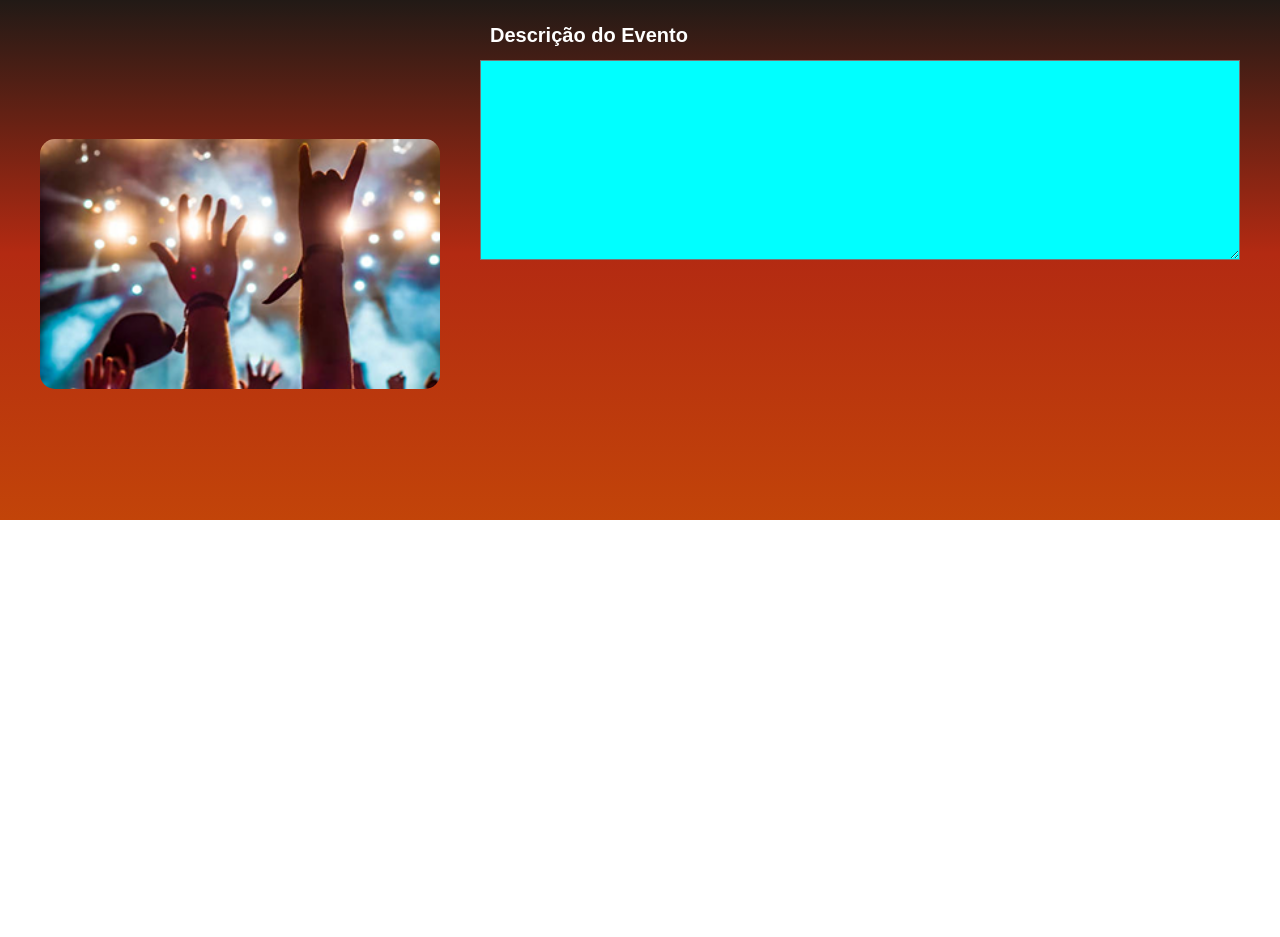
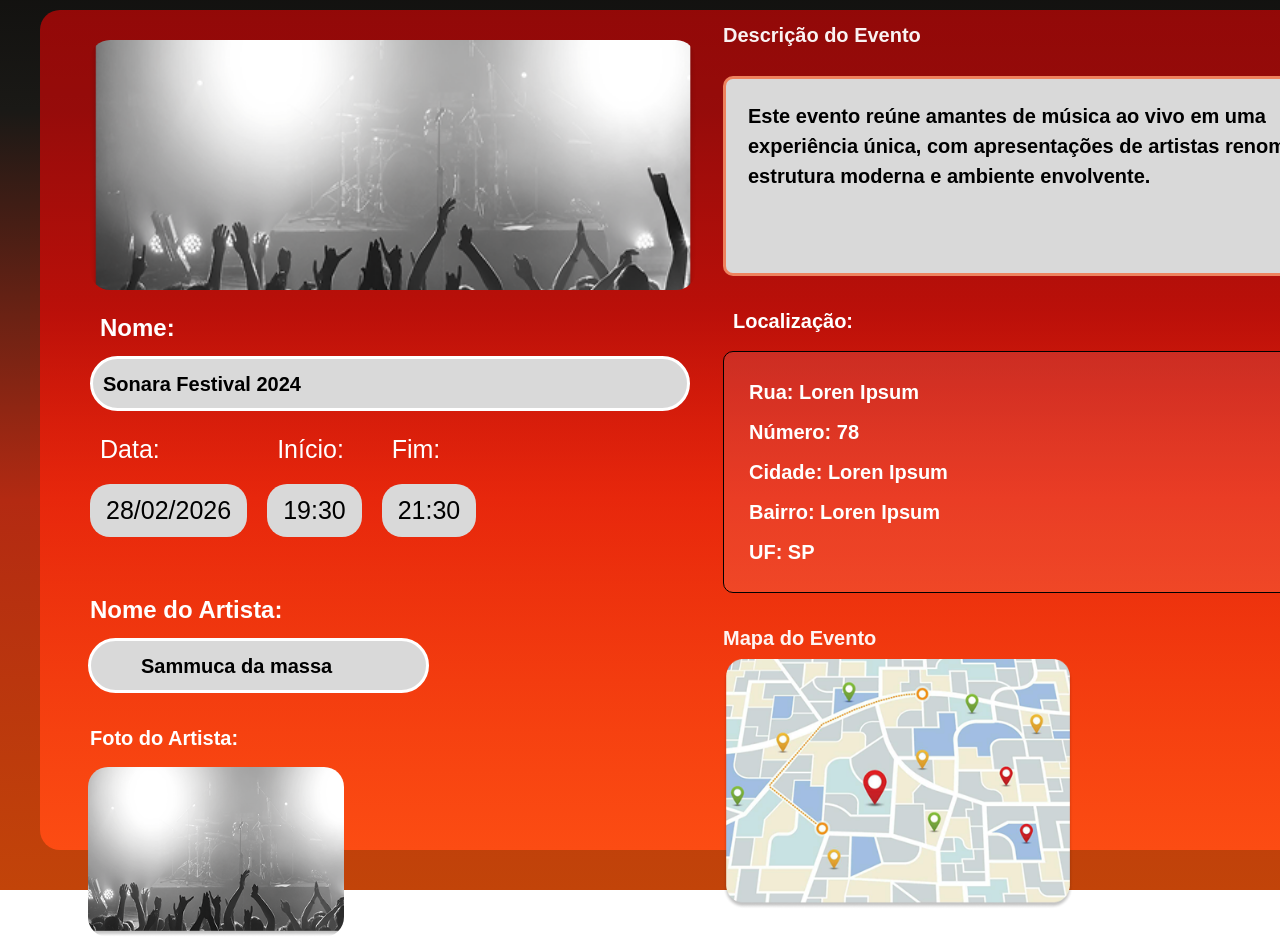
Before and after one commit to Pedro-Henrique-7/sonara, a React (Vite) app in the folder code/frontend/: page /sobreEvento in a window 1280 px wide. Shown: the part 280-1217 px from the top of the page. Before the commit the page ends 800 px from the top, so only its background shows below. Built offline with nearby package versions, Linux system fonts and the light colour scheme.

Commit message:
Tela sobre Evento finalizada

```diff
--- a/code/frontend/src/sobreEvento.css
+++ b/code/frontend/src/sobreEvento.css
@@ -3,28 +3,218 @@
   margin: 0;
   box-sizing: border-box;
 }
-main {
+
+.container-informacao {
+  width: 205%;
+  height: 105vh;
+  background: linear-gradient(to bottom, #ff00008a 36%, #fc4c13 100%);
+  display: flex;
+  justify-content: center;
+  border-radius: 20px;
+}
+.container-principal {
   display: grid;
   grid-template-columns: 1fr 1fr;
   gap: 40px;
   padding: 40px;
+  align-items: flex-start;
 }
 
-.descricao-input {
-  background-color: aqua;
-  height: 200px;
-  width: 760px;
-}
-
+/* IMAGEM */
 .container-foto {
-  position: relative;
   width: 100%;
-  max-width: 500px;
 }
 
 .container-foto img {
+  width: 606px;
+  height: 250px;
+  border-radius: 20px;
+  object-fit: cover;
+  margin-left: 50px;
+  margin-top: 30px;
+}
+
+/* TEXTO */
+.container-sobre {
   width: 100%;
+}
+
+.descricao-evento {
+  display: flex;
+  flex-direction: column;
+  gap: 10px;
+  margin-right: 20px;
+  margin-top: 10px;
+}
+
+.descricao-evento label {
+  font-weight: bold;
+  color: #fff;
+  font-size: 20px;
+}
+
+.descricao-evento section {
+  width: 100%;
+  height: 200px;
+  padding: 12px;
+  border-radius: 10px;
+  border: none;
+  resize: none;
+  font-size: 14px;
+  background-color: #d9d9d9;
+  border-style: solid;
+  border-color: #fc4d139d;
+}
+
+.descricao-evento section p {
+  color: #000;
+}
+
+.nome-evento {
+  margin-top: 300px;
+  margin-left: 50px;
+  width: 300px;
+}
+
+.nome-evento p {
+  font-size: 24px;
+  color: #fff;
+}
+
+.nome-evento section {
+  background-color: #d9d9d9;
+  border-style: solid;
+  border-radius: 50px;
+  height: 55px;
+  width: 200%;
+}
+
+.nome-evento section p {
+  font-size: 20px;
+  color: #000000;
+}
+
+.linha-info {
+  display: flex;
+  justify-content: space-between;
+  align-items: flex-start;
+  gap: 40px;
+  margin-left: 50px;
+}
+
+/* lado esquerdo (data + horas) */
+.info-evento {
+  display: flex;
+  gap: 20px;
+}
+
+.campo {
+  display: flex;
+  flex-direction: column;
+  color: white;
+  font-size: 25px;
+  margin-top: 10px;
+}
+
+.box {
+  margin-top: 5px;
+  background: #d9d9d9;
+  padding: 8px 16px;
+  border-radius: 20px;
+  color: black;
+  text-align: center;
+}
+
+/* lado direito (localização) */
+.localizacao {
+  display: flex;
+  flex-direction: column;
+  color: white;
+  max-width: 600px;
+}
+
+.localizacao span {
+  font-weight: bold;
+  font-size: 20px;
+  margin-top: 30px;
+}
+
+.box-local {
+  margin-top: 5px;
+  padding: 15px;
+  border-radius: 10px;
+  border: 1px solid black;
+  background: rgba(255, 255, 255, 0.1);
+}
+
+.mapa-evento img {
   height: 250px;
-  object-fit: cover;
-  border-radius: 15px;
 }
+
+.mapa-evento label {
+  font-weight: bold;
+  font-size: 20px;
+  margin-top: 30px;
+}
+
+.container-artista {
+  display: flex;
+  flex-direction: column;
+  gap: 20px;
+  margin-top: 30px;
+}
+
+.container-artista label {
+  font-weight: bold;
+  font-size: 20px;
+  color: #fff;
+  margin-left: 50px;
+}
+
+.container-artista p {
+  font-weight: bold;
+  font-size: 20px;
+  color: #fff;
+  margin-left: 50px;
+}
+
+.nome-evento {
+  margin-top: 300px;
+  margin-left: 50px;
+  width: 300px;
+}
+
+.nome-artista p {
+  font-size: 24px;
+  color: #fff;
+}
+
+.nome-artista section {
+  background-color: #d9d9d9;
+  border-style: solid;
+  border-radius: 50px;
+  height: 55px;
+  width: 50%;
+  margin-left: 48px;
+}
+
+.nome-artista section p {
+  font-size: 20px;
+  color: #000000;
+}
+
+.artista-foto p {
+  font-weight: bold;
+  font-size: 20px;
+  color: #fff;
+  margin-left: 50px;
+  margin-top: 10px;
+}
+
+.artista-foto img {
+  width: 20%;
+  height: 170px;
+  display: flex;
+  margin-left: 3rem;
+  margin-top: 4px;
+}
--- a/code/frontend/src/sobreEvento.jsx
+++ b/code/frontend/src/sobreEvento.jsx
@@ -2,7 +2,8 @@ import { useNavigate } from "react-router-dom";
 import logo from "./img/sonara-logo.svg";
 import "./sobreEvento.css";
 import { Search } from "lucide-react";
-import show3 from "./img/show3.png";
+import fotoShow from "./img/fotoShow.png";
+import map from "./img/map.png";
 
 export default function SobreEvento() {
   const navigate = useNavigate();
@@ -13,7 +14,7 @@ export default function SobreEvento() {
         <div className="content-limit">
           <div className="header-top">
             <nav className="nav">
-              <span className="nav-item" onClick={() => navigate("/")}>
+              <span className="nav-item" onClick={() => navigate("/shows")}>
                 Home
               </span>
               <span className="nav-item">Buscar</span>
@@ -35,14 +36,78 @@ export default function SobreEvento() {
         </div>
       </header>
 
-      <main>
-        <div className="container-foto">
-          <img src={show3} alt="evento" />
-        </div>
-        <div className="container-sobre">
-          <div className="descricao-evento">
-            <p>Descrição do Evento</p>
-            <textarea name="descricao" className="descricao-input"></textarea>
+      <main className="container-principal">
+        <div className="container-informacao">
+          <div className="container-foto">
+            <img src={fotoShow} alt="evento" />
+            <div className="nome-evento">
+              <p>Nome: </p>
+              <section className="nome">
+                <p>Sonara Festival 2024</p>
+              </section>
+            </div>
+
+            <div className="linha-info">
+              <div className="info-evento">
+                <div className="campo">
+                  <span>Data:</span>
+                  <div className="box">28/02/2026</div>
+                </div>
+
+                <div className="campo">
+                  <span>Início:</span>
+                  <div className="box">19:30</div>
+                </div>
+
+                <div className="campo">
+                  <span>Fim:</span>
+                  <div className="box">21:30</div>
+                </div>
+              </div>
+            </div>
+
+            <div className="container-artista">
+              <div className="nome-artista">
+                <p>Nome do Artista: </p>
+                <section className="nome">
+                  <p>Sammuca da massa</p>
+                </section>
+              </div>
+
+              <section className="artista-foto">
+                <p> Foto do Artista: </p>
+                <img src={fotoShow} alt="Foto do Artista" />
+              </section>
+            </div>
+          </div>
+
+          <div className="container-sobre">
+            <div className="descricao-evento">
+              <label htmlFor="descricao">Descrição do Evento</label>
+              <section class="descricao-evento">
+                <p>
+                  Este evento reúne amantes de música ao vivo em uma experiência
+                  única, com apresentações de artistas renomados, estrutura
+                  moderna e ambiente envolvente.
+                </p>
+              </section>
+            </div>
+
+            <div className="localizacao">
+              <span>Localização:</span>
+              <div className="box-local">
+                <p>Rua: Loren Ipsum</p>
+                <p>Número: 78</p>
+                <p>Cidade: Loren Ipsum</p>
+                <p>Bairro: Loren Ipsum</p>
+                <p>UF: SP</p>
+              </div>
+            </div>
+
+            <div className="mapa-evento">
+              <label htmlFor="mapa">Mapa do Evento</label>
+              <img src={map} alt="evento" />
+            </div>
           </div>
         </div>
       </main>
```
Also changed, not shown: code/frontend/src/img/fotoShow.png (added), code/frontend/src/img/map.png (added).
